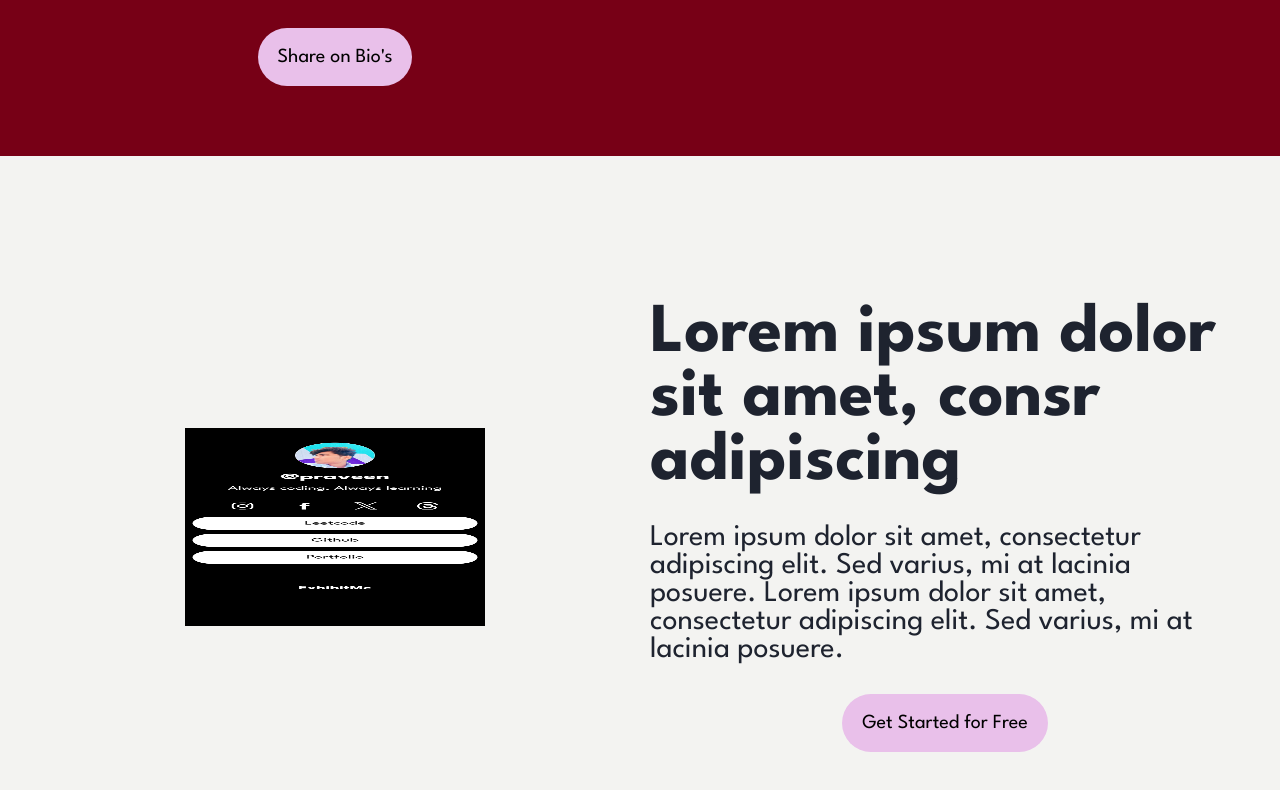
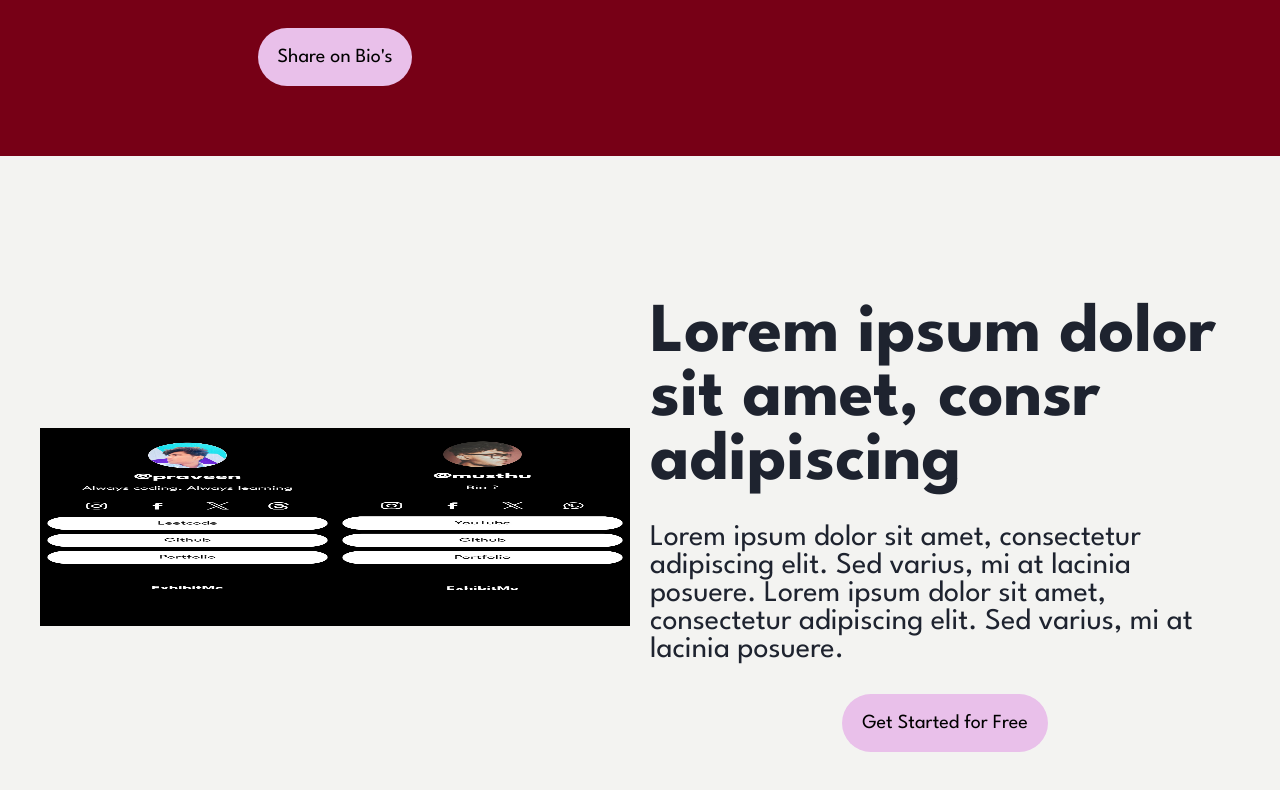
Before and after one commit to praveensubramani07/exhibit_react, a React (Create React App) app: page / in a window 1280 px wide. Shown: the part 1610-2400 px from the top of the page. Built offline with nearby package versions, Linux system fonts and the light colour scheme.

Commit message:
Update Home.js

```diff
--- a/src/componenet/Home.js
+++ b/src/componenet/Home.js
@@ -91,6 +91,9 @@ function Home(){
                     <div class="image-con">
                         <img src="./IMG_20230820_182432.jpg
 " alt="Image" class="centered-image"/>
+
+    <img src="./IMG_20230822_095242.jpg
+" alt="Image" class="centered-image2"/>
                     </div>
                 </div>
                 <div class="right-div">
```
